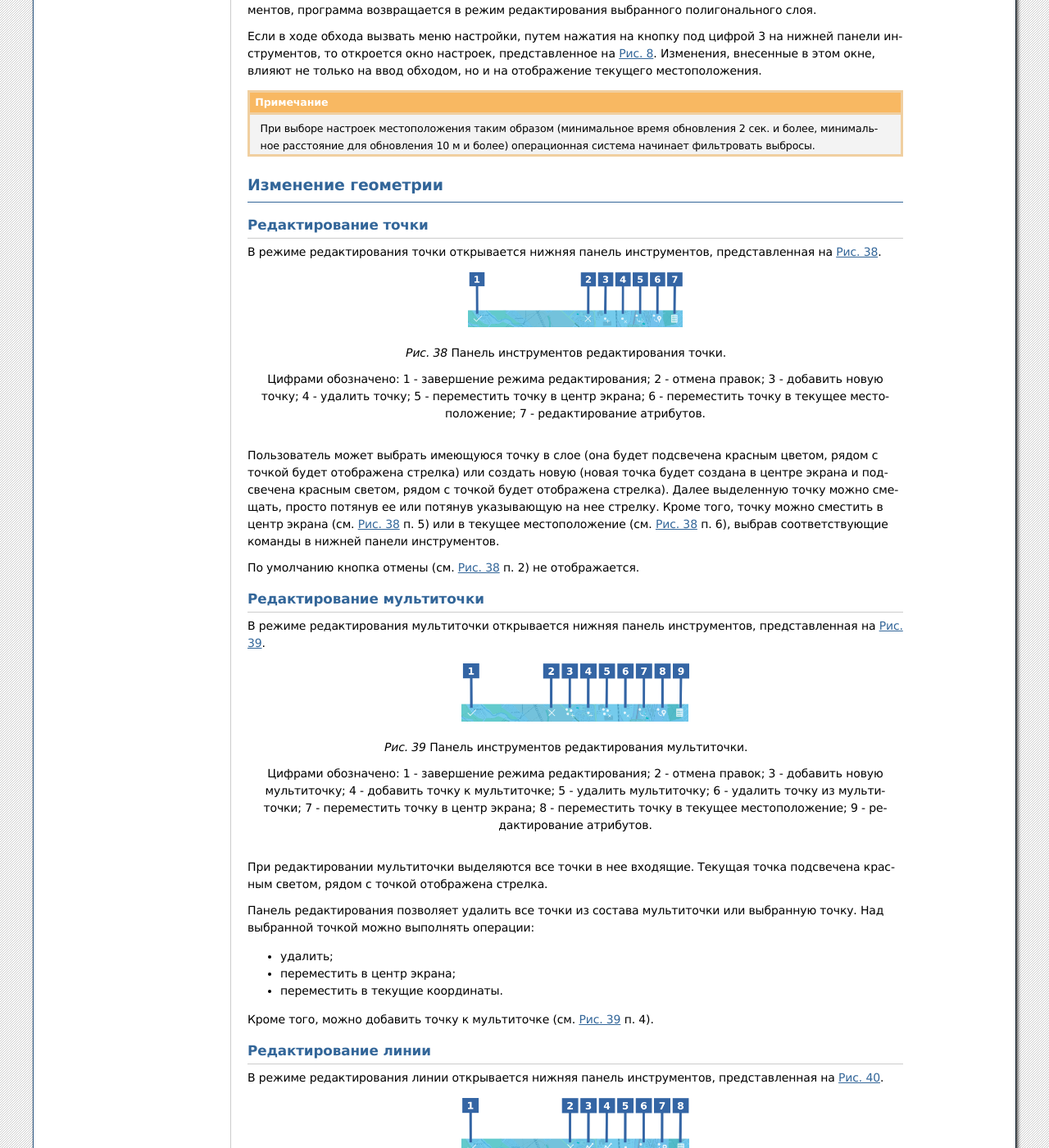
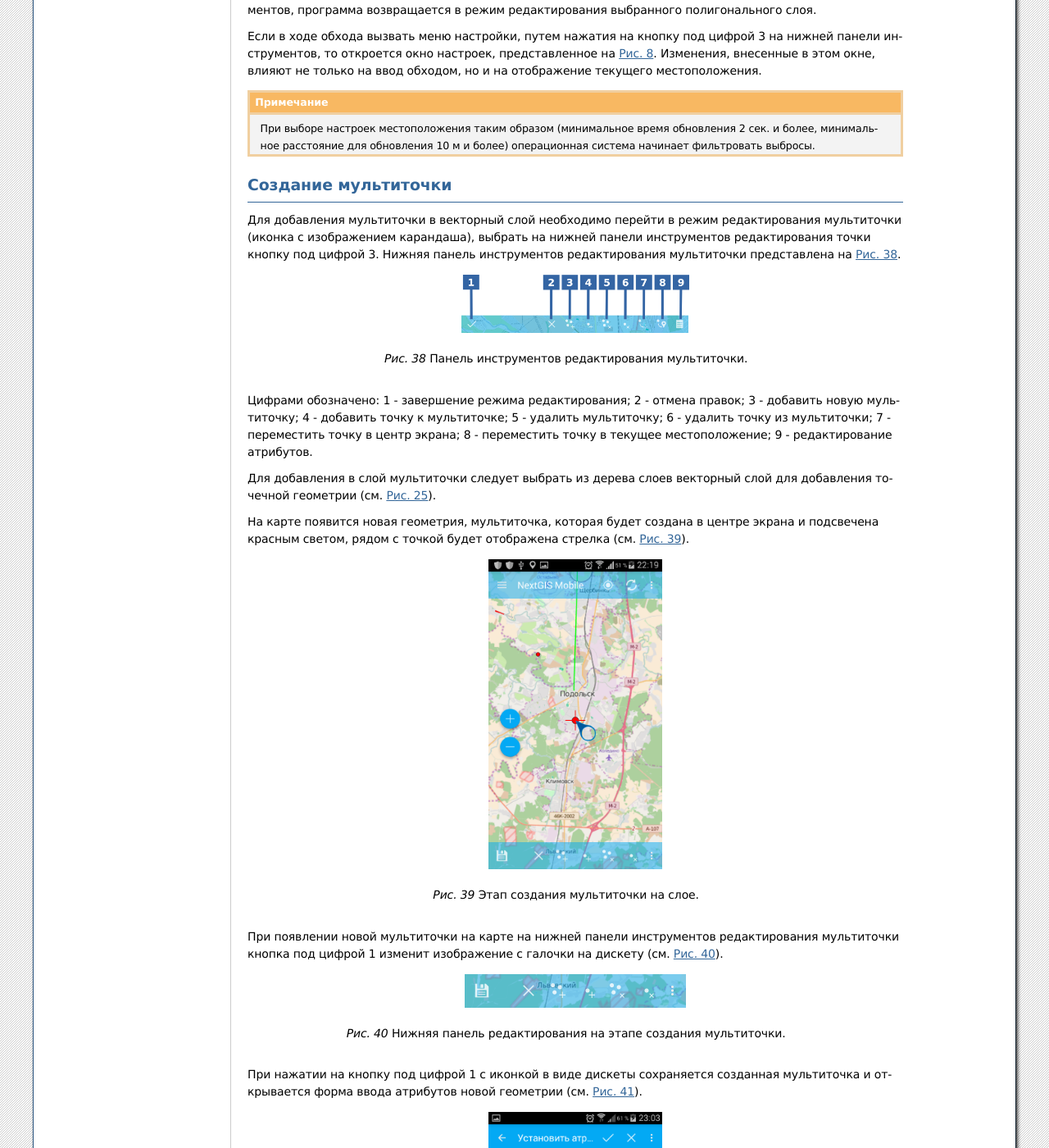
Before and after one commit to nextgis/docs_ngmobile, a Sphinx documentation site: the page built from source/editing.rst, in a window 1280 px wide and 1400 px high, scrolled down 6946 px. Shown: the whole window at 82% size. Built offline with Sphinx 7.4.7, drawn with Linux system fonts in a browser that asks for light colours; formulas are drawn with MathJax 3; some of the changed text lies outside the part shown.

Commit message:
создание новой геометрии. мльтиточка

```diff
--- a/source/editing.rst
+++ b/source/editing.rst
@@ -164,7 +164,6 @@
 
    Созданная линия
 
-
 Создание полигона
 ------------------
 
@@ -251,8 +250,66 @@
    2 сек. и более, минимальное расстояние для обновления 10 м и более)
    операционная система начинает фильтровать выбросы.
 
+
+
+Создание мультиточки
+--------------------
+
+Для добавления мультиточки в векторный слой необходимо перейти в режим редактирования
+мультиточки (иконка с изображением карандаша), выбрать на нижней панели инструментов
+редактирования точки кнопку под цифрой 3. Нижняя панель инструментов редактирования
+мультиточки представлена на :numref:`ngmobile_edit_multipoint_pic`.
+
+.. figure:: _static/ngmobile_edit_multipoint.png
+   :name: ngmobile_edit_multipoint_pic
+   :align: center
+   :scale: 55 %
+
+   Панель инструментов редактирования мультиточки.
+
+Цифрами обозначено: 1 - завершение режима редактирования; 2 - отмена правок;
+3 - добавить новую мультиточку; 4 - добавить точку к мультиточке; 5 - удалить
+мультиточку; 6 - удалить точку из мультиточки; 7 - переместить точку в центр
+экрана; 8 - переместить точку в текущее местоположение; 9 - редактирование атрибутов.
+
+Для добавления в слой мультиточки следует выбрать из дерева слоев векторный слой для
+добавления точечной геометрии (см. :numref:`ngmobile_select_layer_dialogtch_pic`).
+
+На карте появится новая геометрия, мультиточка, которая будет создана в центре
+экрана и подсвечена красным светом, рядом с точкой будет отображена стрелка (см. :numref:`ngmobile_phase_of_the_multipoint_pic`).
+
+.. figure:: _static/phase_of_the_multipoint.png
+   :name: ngmobile_phase_of_the_multipoint_pic
+   :align: center
+   :height: 10cm
+
+   Этап создания мультиточки на слое.
+
+При появлении новой мультиточки на карте на нижней панели инструментов редактирования
+мультиточки кнопка под цифрой 1 изменит изображение с галочки на дискету (см. :numref:`ngmobile_toolbar_multi_pic`).
+
+.. figure:: _static/toolbar_multi.png
+   :name: ngmobile_toolbar_multi_pic
+   :align: center
+   :scale: 50 %
+
+   Нижняя панель редактирования на этапе создания мультиточки.
+
+При нажатии на кнопку под цифрой 1 с иконкой в виде дискеты сохраняется созданная
+мультиточка и открывается форма ввода атрибутов новой геометрии (см. :numref:`ngmobile_input_form_attributes_multi_pic`).
+
+.. figure:: _static/input_form_attributes.png
+   :name: ngmobile_input_form_attributes_multi_pic
+   :align: center
+   :height: 10cm
+
+   Форма ввода атрибутов геометрии.
+
+
+
+
 Изменение геометрии
------------------------------
+--------------------
 
 Редактирование точки
 ^^^^^^^^^^^^^^^^^^^^
```
Also changed, not shown: other parts of source/editing.rst (+2 -2 lines), source/_static/phase_of_the_multipoint.png (added), source/_static/toolbar_multi.png (added).
